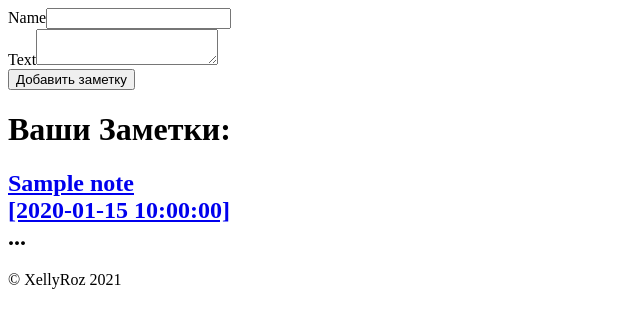
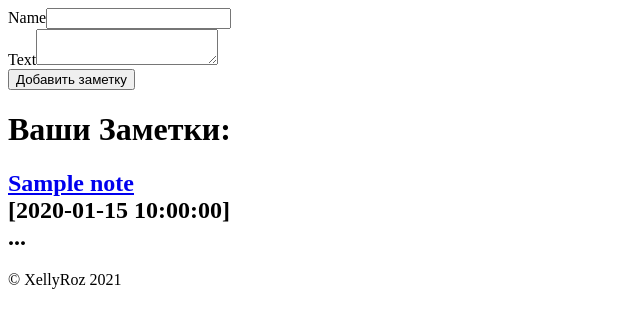
Before and after one commit to SerapinasAndrus/xellyroz, a Yii app: template frontend/views/site/index.php in a window 1280 px wide. Shown: the top 328 px of the page, without its empty margins (0-640 px from the left). Run offline with PHP 8.4 and a stand-in for Yii, Linux system fonts and the light colour scheme; the template is opened without the code that fills it: most values are stand-ins (such as "Sample title", 1, 10 or a date in 2020); form fields are guessed from the names that the template uses; data that the repository does not hold is empty; some libraries are stand-ins or nearby versions.

Commit message:
bootstrap

```diff
--- a/frontend/views/site/index.php
+++ b/frontend/views/site/index.php
@@ -33,7 +33,7 @@ $this->title = 'XellyRoz';
         <?php foreach($notes as $note):?>
            <div class="col-lg-3">
 
-                           <h2><a class="label label-primary" href="<?=Url::to(['site/note', 'id' => $note->id])?>"><?=$note->name . '<br>[' . $note->date . ']<br>'?></a>...</h2>
+                           <h2><a class="label label-warning" href="<?=Url::to(['site/note', 'id' => $note->id])?>"><?=$note->name?></a><br>[<?=$note->date?>]<br>...</h2>
 
             </div>
             <?php endForeach;?>
--- a/frontend/views/site/note.php
+++ b/frontend/views/site/note.php
@@ -17,7 +17,7 @@ $this->title = 'XellyRoz';
 
     <div class="jumbotron">
 <h1><?=$note->name . '<br>[' . $note->date . ']'?></h1>
-    <p><?=$note->text?></p>
+    <p class="label label-primary"><?=$note->text?></p>
     <a href="/"><<Заметки</a>
            </div>
 
```
